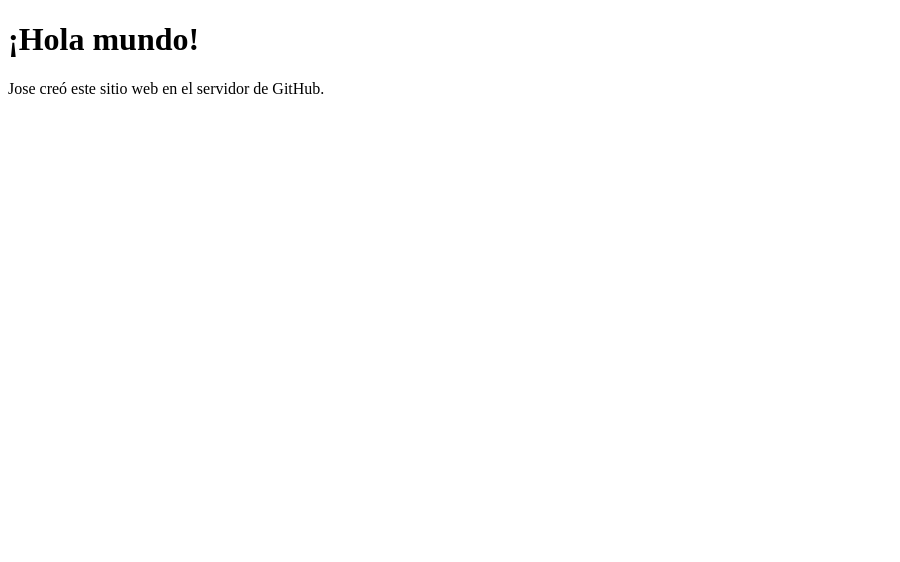
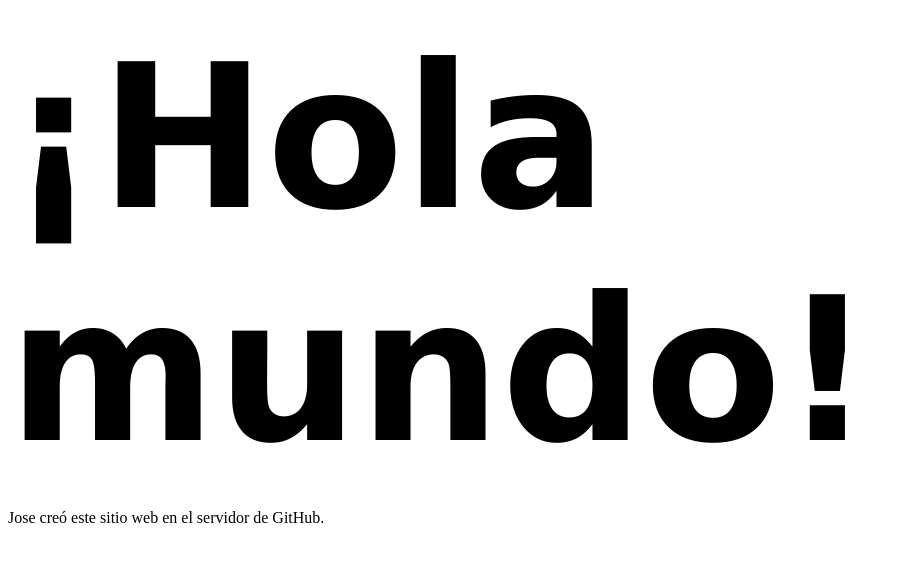
Before and after one commit to josediazco/josediazco.github.io, a plain HTML site: page index.html in a window 1280 px wide. Shown: the whole page, without its empty margins (0-900 px from the left). Drawn offline with Linux system fonts and the light colour scheme.

Commit message:
Update index.html

```diff
--- a/index.html
+++ b/index.html
@@ -1,7 +1,7 @@
 <!DOCTYPE html>
 <html>
 <body>
-<h1>¡Hola mundo!</h1>
+<h1><span style="font-family:Verdana,Geneva,sans-serif"><span style="font-size:200px">¡Hola mundo!</span></span></h1>
 <p>Jose creó este sitio web en el servidor de GitHub.</p>
 </body>
 </html>
```
